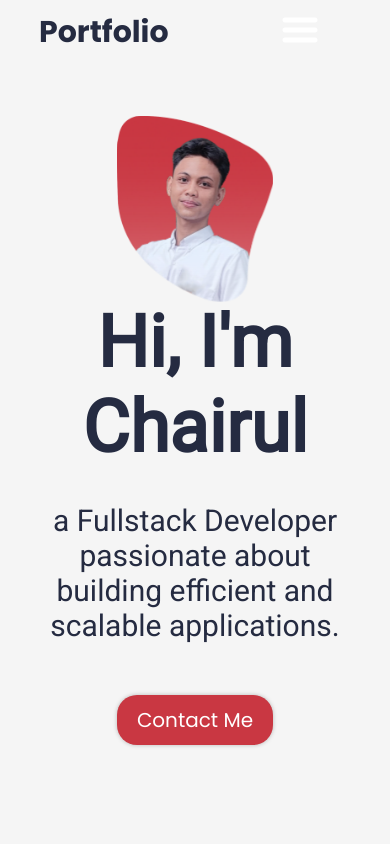
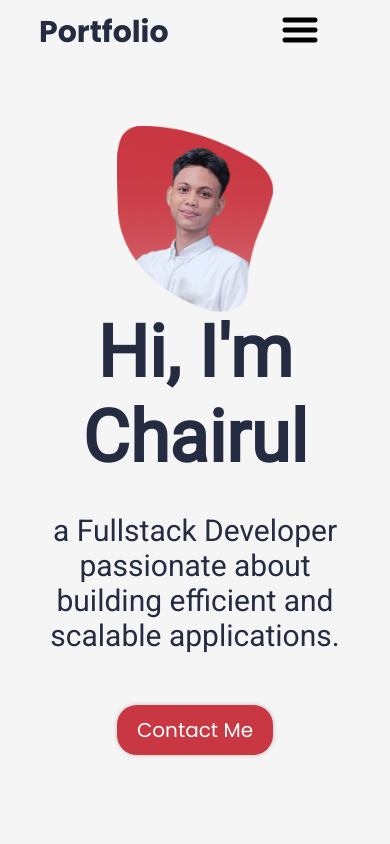
Before and after one commit to SahabatCoding/react-portofolio, a React (Vite) app: page / in a window 390 px wide. Shown: the top 844 px of the page. Built offline with nearby package versions, Linux system fonts and the light colour scheme.

Commit message:
Perbaiki Navbar

```diff
--- a/src/App.module.css
+++ b/src/App.module.css
@@ -4,5 +4,5 @@
   background-color: var(--color-bg);
   width: 100%;
   height: 100%;
-  overflow: hidden;
+  overflow: visible;
 }
--- a/src/components/Navbar/Navbar.module.css
+++ b/src/components/Navbar/Navbar.module.css
@@ -1,13 +1,15 @@
 @import "../../vars.css";
 
 .navbar {
-  position: relative;
+  position: sticky;
+  top: 0;
   display: flex;
   align-items: center;
   justify-content: space-between;
-  padding-top: 10px;
-  z-index: 2;
+  padding: 10px 0;
   margin: 0 10%;
+  background-color: #F5F5F5;
+  z-index: 1000;
 }
 
 .title {
@@ -30,6 +32,7 @@
   display: flex;
   gap: 47px;
   list-style: none;
+  color: var(--color-text);
 }
 
 .menuItems a {
@@ -57,6 +60,7 @@
   .menuBtn {
     display: block;
     cursor: pointer;
+    filter: invert(1) brightness(0);
   }
 
   .menuItems {
@@ -65,12 +69,7 @@
     align-items: center;
     gap: 13px;
     border-radius: 10px;
-    background: rgb(25, 55, 109);
-    background: linear-gradient(
-      0deg,
-      rgba(25, 55, 109, 0.2) 0%,
-      rgba(25, 55, 109, 1) 100%
-    );
+    background: #F5F5F5;
     padding: 24px 33px;
     box-shadow: 0 0 4px 0 rgba(0, 0, 0, 0.25);
   }
```
